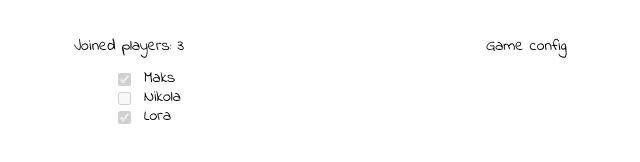
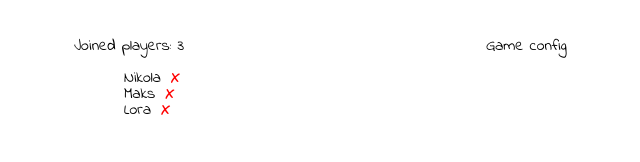
Before and after one commit to attech-org/zabava.game, a React (Create React App) app: page /rooms in a window 1280 px wide. Shown: the part 138-300 px from the top of the page, without its empty margins (170-810 px from the left). Built offline with nearby package versions, Linux system fonts and the light colour scheme.

Commit message:
distracted left & right side; finished left side

```diff
--- /dev/null
+++ b/src/components/GameConfigCard.tsx
@@ -0,0 +1,15 @@
+import { CardBoard } from "../containers/Home";
+
+const GameConfigCard: React.FunctionComponent = () => {
+
+  return (
+    <CardBoard>
+      <h2>Game config</h2>
+      <wired-card>
+
+      </wired-card>
+    </CardBoard>
+  )
+}
+
+export default GameConfigCard;
--- /dev/null
+++ b/src/components/JoinedPlayersCard.tsx
@@ -0,0 +1,64 @@
+import { CardBoard } from "../containers/Home";
+import styled from "styled-components"
+
+const Player = styled.div`
+  display: flex;
+  flex-direction: row;
+  gap: 10px;
+`;
+
+const Checkbox = styled.input`
+  // background-color: green;
+  // color: red;
+  // border-color: blue;
+
+  // .checked {
+  //   --wired-radio-icon-color: red;
+  // };
+
+  // &:desable {
+  //   background-color: green;
+  //   color: red;
+  //   border-color: blue;
+  // };
+`;
+
+const DeletePlayer = styled.h1`
+  color: red;
+  font-weight: 700;
+`;
+
+const JoinedPlayersCard: React.FunctionComponent = () => {
+
+  //temporary mock data
+  const players = [
+    {nickname: "Maks", ready: true},
+    {nickname: "Nikola", ready: false},
+    {nickname: "Lora", ready: true},
+  ]
+
+  return (
+    <CardBoard>
+        <h2>{`Joined players: ${players.length}`}</h2>
+        <wired-card>
+          {
+          players
+            .sort((a, b) => +a.ready - +b.ready)
+            .map((player, index) => {
+              return (
+                <Player key={index}>
+                  {player.ready ?
+                    <Checkbox as='wired-radio' checked disabled /> :
+                    <Checkbox as='wired-radio' disabled />
+                  }
+                  <h3>{player.nickname}</h3>
+                  <DeletePlayer>X</DeletePlayer>
+                </Player>
+            )})
+          }
+        </wired-card>
+      </CardBoard>
+  )
+}
+
+export default JoinedPlayersCard;
--- a/src/containers/Rooms.tsx
+++ b/src/containers/Rooms.tsx
@@ -1,57 +1,15 @@
-import styled from "styled-components";
-import { CardBoard, Main } from "./Home";
-
-const Checkbox = styled.input`
-  // background-color: green;
-  // color: red;
-  // border-color: blue;
-
-  // &:disabled {
-  //   background-color: green;
-  //   color: red;
-  //   border-color: blue;
-  // };
-`;
-
-const Player = styled.div`
-  display: flex;
-  flex-direction: row;
-  gap: 10px;
-`;
+import GameConfigCard from "../components/GameConfigCard";
+import JoinedPlayersCard from "../components/JoinedPlayersCard";
+import { Main } from "./Home";
 
 const Rooms: React.FunctionComponent = () => {
 
-  //temporary mock data
-  const players = [
-    {nickname: "Maks", ready: true},
-    {nickname: "Nikola", ready: false},
-    {nickname: "Lora", ready: true},
-  ]
-
   return (
     <Main>
-      <CardBoard>
-        <h2>{`Joined players: ${players.length}`}</h2>
-        <wired-card>
-          {
-            players.map((player, index) => {
-              return (
-                <Player key={index}>
-                  {/* <wired-radio></wired-radio> */}
-                  <Checkbox type="checkbox" checked={player.ready} disabled />
-                  <h3>{player.nickname}</h3>
-                </Player>
-            )})
-          }
-        </wired-card>
-      </CardBoard>
-      <CardBoard>
-        <h2>Game config</h2>
-        <wired-card>
-
-        </wired-card>
-      </CardBoard>
+      <JoinedPlayersCard />
+      <GameConfigCard />
     </Main>
   )
 }
+
 export default Rooms
--- a/src/wired.d.ts
+++ b/src/wired.d.ts
@@ -14,7 +14,7 @@ declare namespace JSX {
     "wired-link": import("wired-elements").WiredLink | React.HtmlHTMLAttributes<HTMLElement>;
     "wired-listbox": import("wired-elements").WiredListbox | React.HtmlHTMLAttributes<HTMLElement>;
     "wired-progress": import("wired-elements").WiredProgress | React.HtmlHTMLAttributes<HTMLElement>;
-    "wired-radio": import("wired-elements").WiredRadio | React.HtmlHTMLAttributes<HTMLElement>;
+    "wired-radio": import("wired-elements").React.HtmlHTMLAttributes<HTMLElement> | WiredRadio;
     "wired-search-input": import("wired-elements").WiredSearchInput | React.HtmlHTMLAttributes<HTMLElement>;
     "wired-slider": import("wired-elements").WiredSlider | React.HtmlHTMLAttributes<HTMLElement>;
     "wired-spinner": import("wired-elements").WiredSpinner | React.HtmlHTMLAttributes<HTMLElement>;
```
